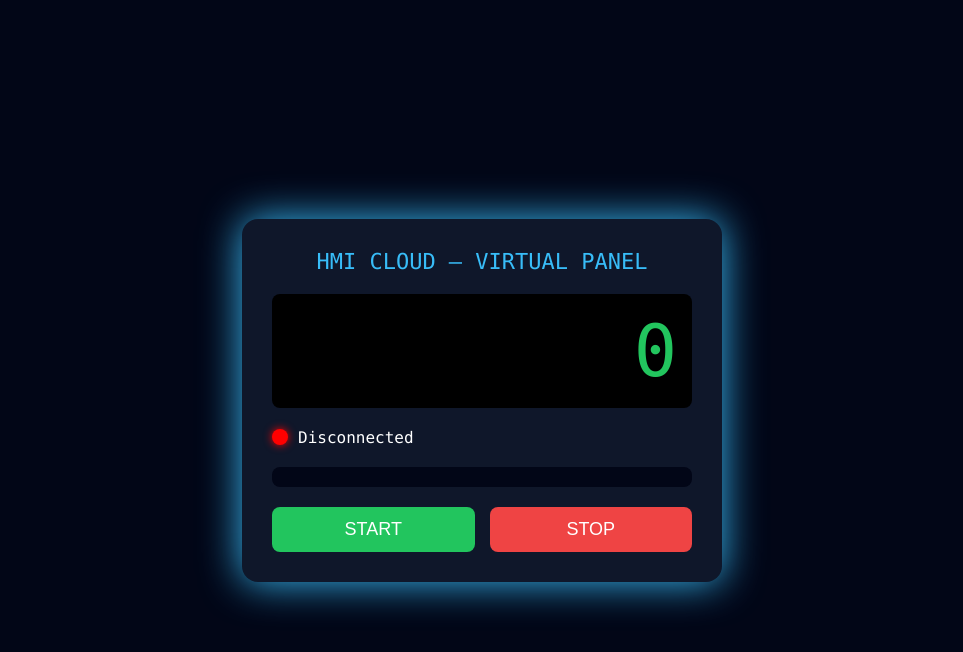
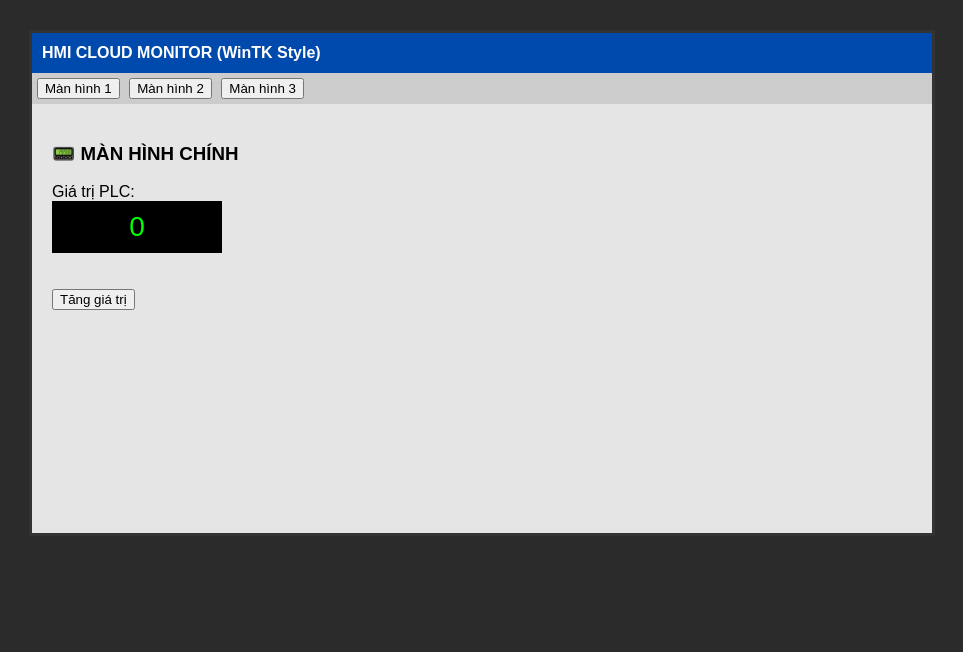
Before and after one commit to thaydat9cong-code/HMI_CLOUD, a website: page index.html in a window 1280 px wide. Shown: the whole page, without its empty margins (158-1121 px from the left). Drawn offline with Linux system fonts and the light colour scheme; no server answers.

Commit message:
Upgrade UI to WinTK-style HMI

```diff
--- a/index.html
+++ b/index.html
@@ -1,162 +1,136 @@
 <!DOCTYPE html>
-<html lang="en">
+<html lang="vi">
 <head>
 <meta charset="UTF-8">
-<title>HMI CLOUD – Virtual HMI</title>
+<title>HMI CLOUD - WinTK Style</title>
 
 <style>
-body{
-  margin:0;
-  background:#020617;
-  font-family: Consolas, Arial;
-  display:flex;
-  justify-content:center;
-  align-items:center;
-  height:100vh;
-  color:white;
+body {
+    background: #2b2b2b;
+    font-family: Arial, sans-serif;
 }
 
-.hmi{
-  background:#0f172a;
-  border-radius:16px;
-  padding:30px;
-  width:420px;
-  box-shadow:0 0 40px #38bdf8;
+/* Khung HMI giống WinTK */
+#hmi {
+    width: 900px;
+    height: 500px;
+    background: #e5e5e5;
+    margin: 30px auto;
+    border: 3px solid #333;
 }
 
-.title{
-  text-align:center;
-  font-size:22px;
-  color:#38bdf8;
-  margin-bottom:20px;
+/* Thanh tiêu đề */
+#titlebar {
+    height: 40px;
+    background: #004aad;
+    color: white;
+    line-height: 40px;
+    padding-left: 10px;
+    font-weight: bold;
 }
 
-/* Numeric display */
-.display{
-  background:black;
-  border-radius:8px;
-  padding:15px;
-  font-size:72px;
-  color:#22c55e;
-  text-align:right;
-  margin-bottom:20px;
+/* Thanh menu */
+#menu {
+    background: #ccc;
+    padding: 5px;
+}
+#menu button {
+    margin-right: 5px;
 }
 
-/* Lamp */
-.lamp{
-  display:flex;
-  align-items:center;
-  gap:10px;
-  margin-bottom:20px;
+/* Khu vực màn hình */
+.screen {
+    display: none;
+    padding: 20px;
+}
+.screen.active {
+    display: block;
 }
 
-.dot{
-  width:16px;
-  height:16px;
-  border-radius:50%;
-  background:red;
-  box-shadow:0 0 8px red;
+/* Widget HMI */
+.value-box {
+    width: 150px;
+    padding: 10px;
+    background: black;
+    color: lime;
+    font-size: 28px;
+    text-align: center;
 }
-
-.dot.on{
-  background:#22c55e;
-  box-shadow:0 0 10px #22c55e;
-}
-
-/* Progress bar */
-.bar{
-  background:#020617;
-  border-radius:8px;
-  height:20px;
-  overflow:hidden;
-  margin-bottom:20px;
-}
-
-.bar-fill{
-  height:100%;
-  width:0%;
-  background:linear-gradient(90deg,#22c55e,#38bdf8);
-}
-
-/* Buttons */
-.buttons{
-  display:flex;
-  gap:15px;
-}
-
-button{
-  flex:1;
-  padding:12px;
-  font-size:18px;
-  border:none;
-  border-radius:8px;
-  cursor:pointer;
-  color:white;
-}
-
-.start{ background:#22c55e; }
-.stop{ background:#ef4444; }
 </style>
 </head>
 
 <body>
 
-<div class="hmi">
-  <div class="title">HMI CLOUD – VIRTUAL PANEL</div>
+<div id="hmi">
+    <div id="titlebar">HMI CLOUD MONITOR (WinTK Style)</div>
 
-  <div id="value" class="display">0</div>
+    <div id="menu">
+        <button onclick="showScreen('screen1')">Màn hình 1</button>
+        <button onclick="showScreen('screen2')">Màn hình 2</button>
+        <button onclick="showScreen('screen3')">Màn hình 3</button>
+    </div>
 
-  <div class="lamp">
-    <div id="lamp" class="dot"></div>
-    <div id="status">Disconnected</div>
-  </div>
+    <!-- SCREEN 1 -->
+    <div id="screen1" class="screen active">
+        <h3>📟 MÀN HÌNH CHÍNH</h3>
+        Giá trị PLC:
+        <div class="value-box" id="tagValue">0</div>
+        <br><br>
+        <button onclick="increase()">Tăng giá trị</button>
+    </div>
 
-  <div class="bar">
-    <div id="bar" class="bar-fill"></div>
-  </div>
+    <!-- SCREEN 2 -->
+    <div id="screen2" class="screen">
+        <h3>⚙️ MÀN HÌNH CÀI ĐẶT</h3>
+        Trạng thái:
+        <b id="status">Disconnected</b>
+        <br><br>
+        <button onclick="connect()">Connect</button>
+        <button onclick="disconnect()">Disconnect</button>
+    </div>
 
-  <div class="buttons">
-    <button class="start" onclick="sendCmd(1)">START</button>
-    <button class="stop" onclick="sendCmd(0)">STOP</button>
-  </div>
+    <!-- SCREEN 3 -->
+    <div id="screen3" class="screen">
+        <h3>📊 MÀN HÌNH GIÁM SÁT</h3>
+        <p>Giá trị hiện tại:</p>
+        <div class="value-box" id="mirrorValue">0</div>
+    </div>
 </div>
 
 <script>
-async function loadData(){
-  try{
-    const res = await fetch("/data");
-    const data = await res.json();
+/* TAG giống PLC */
+let TAG = {
+    value: 0,
+    connected: false
+};
 
-    const v = data.value || 0;
-    document.getElementById("value").innerText = v;
-
-    // Lamp
-    const lamp = document.getElementById("lamp");
-    const status = document.getElementById("status");
-
-    if(data.status === "Connected"){
-      lamp.classList.add("on");
-      status.innerText = "Connected";
-    }else{
-      lamp.classList.remove("on");
-      status.innerText = "Disconnected";
-    }
-
-    // Bar (giả sử 0–100)
-    document.getElementById("bar").style.width = Math.min(v,100) + "%";
-
-  }catch(e){}
+/* Chuyển màn */
+function showScreen(id) {
+    document.querySelectorAll('.screen').forEach(s => s.classList.remove('active'));
+    document.getElementById(id).classList.add('active');
 }
 
-setInterval(loadData, 1000);
+/* Logic HMI */
+function increase() {
+    TAG.value++;
+    updateUI();
+}
 
-// gửi lệnh (chuẩn bị cho bước điều khiển)
-function sendCmd(cmd){
-  fetch("/cmd",{
-    method:"POST",
-    headers:{ "Content-Type":"application/json" },
-    body: JSON.stringify({cmd})
-  });
+function connect() {
+    TAG.connected = true;
+    updateUI();
+}
+
+function disconnect() {
+    TAG.connected = false;
+    updateUI();
+}
+
+function updateUI() {
+    document.getElementById('tagValue').innerText = TAG.value;
+    document.getElementById('mirrorValue').innerText = TAG.value;
+    document.getElementById('status').innerText =
+        TAG.connected ? 'Connected' : 'Disconnected';
 }
 </script>
 
```
